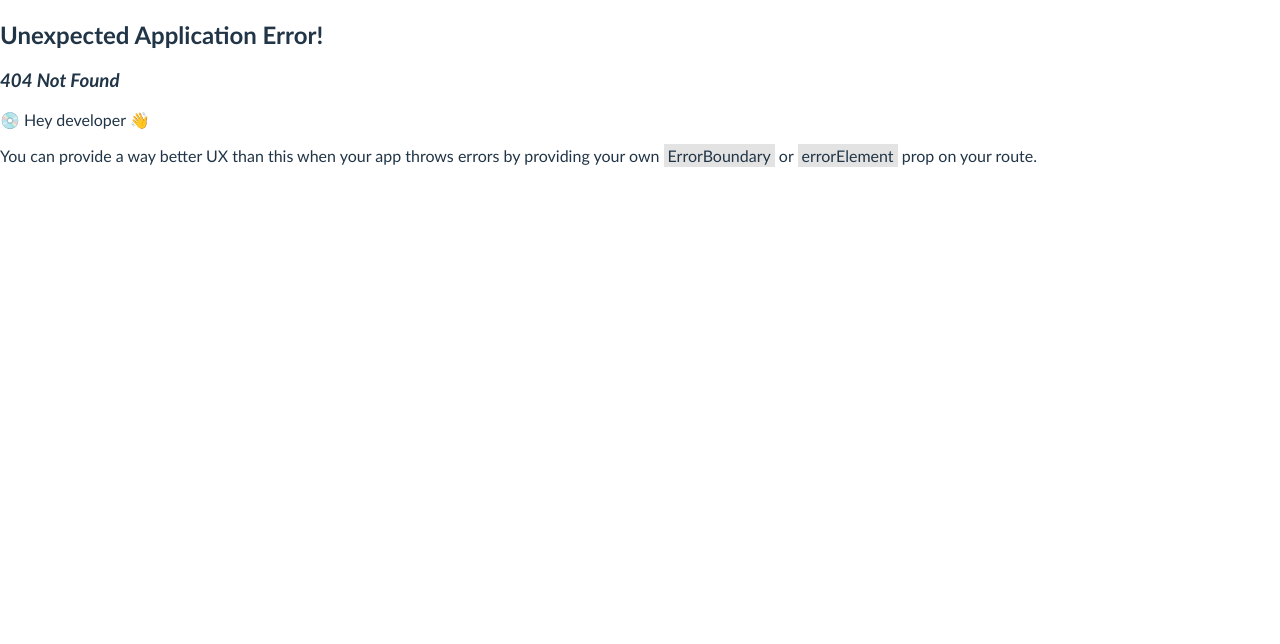
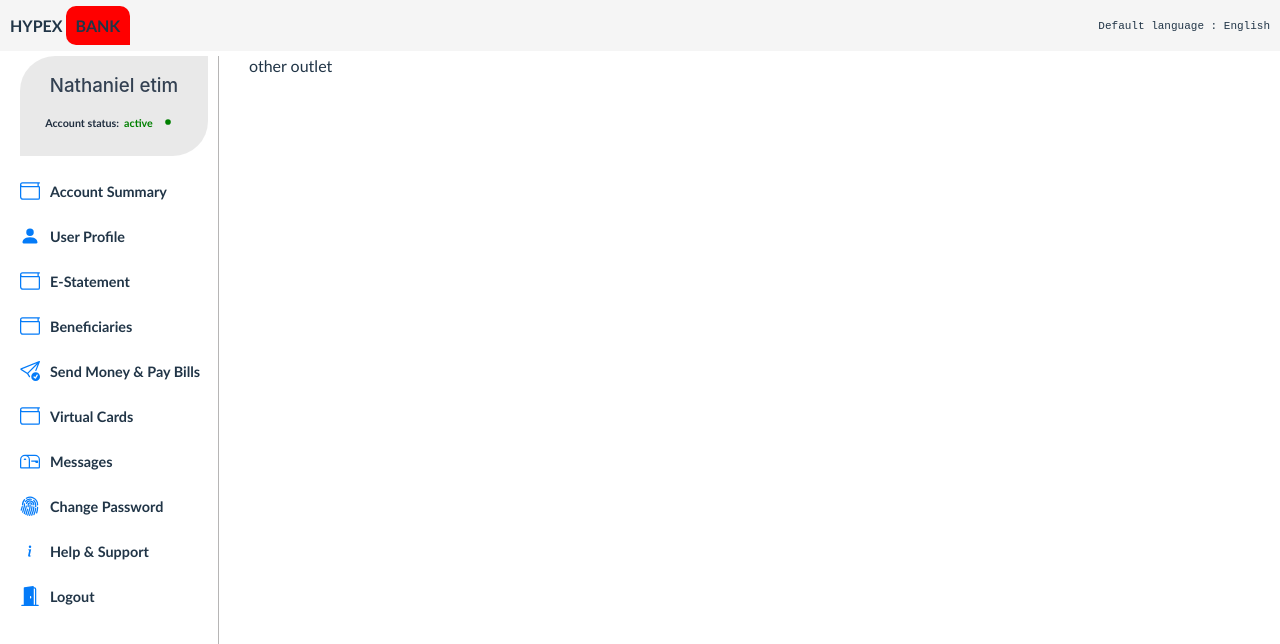
Before and after one commit to Nathaniel-Etim/mikeReactBank, a React (Vite) app: page /logedIn in a window 1280 px wide. Before the commit this address had no page. Shown: the top 644 px of the page. Built offline with nearby package versions, Linux system fonts and the light colour scheme.

Commit message:
login and dashboard

```diff
--- a/package.json
+++ b/package.json
@@ -27,5 +27,9 @@
     "eslint-plugin-react-hooks": "^4.6.0",
     "eslint-plugin-react-refresh": "^0.4.1",
     "vite": "^4.4.0"
-  }
+  },
+  "main": "vite.config.js",
+  "author": "",
+  "license": "ISC",
+  "description": ""
 }
--- a/src/App.jsx
+++ b/src/App.jsx
@@ -10,6 +10,7 @@ import AboutPage from "./pages/aboutPage/aboutPage";
 import ContactPage from "./pages/contactPage/ContactPage";
 import LoginPage from "./pages/loginPage/LoginPage";
 import LoanPage from "./pages/loanpage/LoanPage";
+import LogedInNavBar from "./components/logedinComponent/logedinNavBar/logedInNavBar";
 
 const router = createBrowserRouter(
   createRoutesFromElements(
@@ -20,7 +21,13 @@ const router = createBrowserRouter(
         <Route path="Contact" element={<ContactPage />} />
         <Route path="Loan" element={<LoanPage />} />
       </Route>
+      {/* route to the login page */}
       <Route path="Login" element={<LoginPage />} />
+
+      {/* route to when user is logedin */}
+      <Route path="logedIn" element={<LogedInNavBar />}>
+        {/*  */}
+      </Route>
     </>
   )
 );
--- /dev/null
+++ b/src/components/logedinComponent/UserNavBar.jsx
@@ -0,0 +1,33 @@
+import React from "react";
+import NavBar from "../navComponent/navBar";
+import { styled } from "styled-components";
+import UserSideBar from "./loggedinMenu/userMenu";
+
+function UserNavBar() {
+  return (
+    <UserLogedinContainer>
+      <NavBar />
+      <UserSection>
+        <UserSideBar />
+        <div>other outlet</div>
+      </UserSection>
+    </UserLogedinContainer>
+  );
+}
+
+export default UserNavBar;
+
+const UserLogedinContainer = styled.div`
+  display: flex;
+  flex-direction: column;
+  width: 100%;
+`;
+
+const UserSection = styled.div`
+  display: flex;
+  flex-direction: row;
+  gap: 30px;
+  padding: 5px 10px;
+  height: 90vh;
+  overflow: hidden;
+`;
--- /dev/null
+++ b/src/components/logedinComponent/logedinNavBar/logedInNavBar.jsx
@@ -0,0 +1,12 @@
+import React from "react";
+import UserNavBar from "../UserNavBar";
+
+function LogedInNavBar() {
+  return (
+    <>
+      <UserNavBar />
+    </>
+  );
+}
+
+export default LogedInNavBar;
--- /dev/null
+++ b/src/components/logedinComponent/loggedinMenu/userMenu.jsx
@@ -0,0 +1,171 @@
+import React, { useState } from "react";
+import { styled } from "styled-components";
+import {
+  BsWallet,
+  BsPersonFill,
+  BsSendCheck,
+  BsMailbox,
+  BsFingerprint,
+  BsInfo,
+  BsDoorOpenFill,
+  BsDot,
+} from "react-icons/bs";
+// import {B} from "react-icons/bi"
+
+function UserSideBar() {
+  const [menuItem, setMenuUtem] = useState([
+    {
+      icon: <BsWallet className="icon" />,
+      Text: "Account Summary",
+    },
+    {
+      icon: <BsPersonFill className="icon" />,
+      Text: "User Profile",
+    },
+    {
+      icon: <BsWallet className="icon" />,
+      Text: "E-Statement",
+    },
+    {
+      icon: <BsWallet className="icon" />,
+      Text: "Beneficiaries",
+    },
+    {
+      icon: <BsSendCheck className="icon" />,
+      Text: "Send Money & Pay Bills",
+    },
+    {
+      icon: <BsWallet className="icon" />,
+      Text: "Virtual Cards",
+    },
+    {
+      icon: <BsMailbox className="icon" />,
+      Text: "Messages",
+    },
+    {
+      icon: <BsFingerprint className="icon" />,
+      Text: "Change Password",
+    },
+    {
+      icon: <BsInfo className="icon" />,
+      Text: "Help & Support",
+    },
+    {
+      icon: <BsDoorOpenFill className="icon" />,
+      Text: "Logout",
+    },
+  ]);
+
+  return (
+    <SideBar>
+      <UserDetails>
+        <h3>Nathaniel etim</h3>
+        <h6>
+          Account status:
+          <span className="type-active">
+            active <BsDot className="icon " />
+          </span>
+        </h6>
+      </UserDetails>
+
+      {menuItem.map((item, index) => (
+        <SideBarMenu key={index}>
+          {item.icon}
+          <h6>{item.Text}</h6>
+        </SideBarMenu>
+      ))}
+    </SideBar>
+  );
+}
+export default UserSideBar;
+
+const SideBar = styled.div`
+  display: flex;
+  flex-direction: column;
+  box-sizing: border-box;
+  border-right: 0.6px solid #8b89899f;
+  height: 90vh;
+  gap: 25px;
+  width: 209px;
+  overflow-y: scroll;
+  padding: 0 10px;
+
+  &::-webkit-scrollbar {
+    display: none;
+  }
+`;
+
+const UserDetails = styled.div`
+  display: flex;
+  align-items: center;
+  justify-content: center;
+  background-color: #8080802c;
+  flex-direction: column;
+  border-radius: 35px 0;
+  padding: 10px;
+  height: 100px;
+  gap: 10px;
+  box-sizing: border-box;
+
+  & h3 {
+    font-family: "Avenir Next W01", "Proxima Nova W01", "Rubik", -apple-system,
+      system-ui, BlinkMacSystemFont, "Segoe UI", Roboto, "Helvetica Neue", Arial,
+      sans-serif;
+    font-weight: 500;
+    line-height: 1.2;
+    color: #334152;
+    margin: 0;
+  }
+
+  & h6 {
+    display: flex;
+    flex-direction: row;
+    align-items: center;
+    margin: 0;
+    gap: 5px;
+    color: #212f40;
+
+    & span {
+      display: flex;
+      flex-direction: row;
+      align-items: center;
+      color: green;
+
+      & .icon {
+        font-size: 30px;
+      }
+    }
+
+    & .type-active {
+      color: green;
+    }
+
+    & .type-inactive {
+      color: red;
+    }
+  }
+`;
+
+const SideBarMenu = styled.div`
+  display: flex;
+  flex-direction: row;
+  align-items: center;
+  gap: 10px;
+  cursor: pointer;
+  transition: transform 0.3s;
+
+  &:hover {
+    transform: translateX(10px);
+  }
+
+  & h6 {
+    margin: 0;
+    font-size: 0.9rem;
+  }
+
+  & .icon {
+    width: 20px;
+    height: 20px;
+    color: #047bf8;
+  }
+`;
--- a/src/components/loginPageDetails/LoginContainer.jsx
+++ b/src/components/loginPageDetails/LoginContainer.jsx
@@ -11,7 +11,6 @@ function LoginContainer() {
           HYPEX <h4> BANK</h4>{" "}
         </BankName>
         <h5>Internet Banking Login</h5>
-
         <LoginInput />
       </CardComponent>
     </LoginPage>
--- a/src/components/loginPageDetails/LoginInput.jsx
+++ b/src/components/loginPageDetails/LoginInput.jsx
@@ -1,31 +1,39 @@
 import React from "react";
 import { BsFingerprint, BsPersonCircle } from "react-icons/bs";
 import { styled } from "styled-components";
+import { Btn } from "../homecontent/homeLogin";
+import { useNavigate } from "react-router-dom";
 
 function LoginInput() {
+  const navigate = useNavigate();
+
+  function onLogUserInHandelerFn() {
+    navigate("/logedIn");
+  }
+
   return (
     <BottomContainer>
-      <div>
+      <LabelWrapper>
         <label>Account No:</label>
         <InputWrapper>
           <BsPersonCircle className="icon" />
-          <input type="number" maxLength={11} placeholder="1234567890" />
+          <CustomInput type="text" pattern="[0-9]*" placeholder="1234567890" />
         </InputWrapper>
-      </div>
-      <div>
+      </LabelWrapper>
+      <LabelWrapper>
         <label>Password:</label>
         <InputWrapper>
           <BsFingerprint className="icon" />
-          <input type="number" maxLength={11} placeholder="1234567890" />
+          <CustomInput type="text" pattern="[0-9]*" placeholder="1234567890" />
         </InputWrapper>
-      </div>
-      <div>
-        <div>
-          <input type="checkbox" checked />
+      </LabelWrapper>
+      <LastDiv>
+        <CheckBox>
+          <input type="checkbox" />
           <label>Remember me</label>
-        </div>
-        <h6>Login</h6>
-      </div>
+        </CheckBox>
+        <Btn onClick={onLogUserInHandelerFn}>Login</Btn>
+      </LastDiv>
       <p>Forgotten password ?</p>
     </BottomContainer>
   );
@@ -41,12 +49,89 @@ const BottomContainer = styled.div`
   flex-direction: column;
   align-items: center;
   gap: 20px;
+
+  & p {
+    display: flex;
+    flex-direction: column;
+    align-items: center;
+    color: blue;
+    text-decoration: underline;
+    cursor: pointer;
+  }
+`;
+
+const LabelWrapper = styled.div`
+  display: flex;
+  flex-direction: column;
+  align-items: flex-start;
+  gap: 5px;
+  width: 90%;
+
+  & label {
+    font-size: large;
+    color: #3e3c3c;
+    font-family: Arial, Helvetica, sans-serif;
+    font-weight: 400;
+    margin-left: 50px;
+  }
 `;
 
 const InputWrapper = styled.div`
-  background-color: red;
   display: flex;
   gap: 10px;
   flex-direction: row;
   align-items: center;
+  width: 100%;
+
+  & .icon {
+    width: 40px;
+    height: 40px;
+    color: #047bf8;
+  }
 `;
+
+const CustomInput = styled.input`
+  outline: none;
+  background-color: whitesmoke;
+  border-radius: 3px;
+  height: 30px;
+  width: 80%;
+  border: 2px solid #dde2ec;
+  background-clip: padding-box;
+  color: #495057;
+  padding: 0.375rem 0.75rem;
+
+  .no-spinner::-webkit-inner-spin-button,
+  .no-spinner::-webkit-outer-spin-button {
+    -webkit-appearance: none;
+    margin: 0;
+  }
+
+  & :focus {
+    outline: none;
+  }
+`;
+
+const LastDiv = styled.div`
+  display: flex;
+  flex-direction: row;
+  align-items: flex-start;
+  width: 75%;
+  padding: 10px;
+  box-sizing: border-box;
+  border-top: 1px solid gray;
+  justify-content: space-between;
+`;
+
+const CheckBox = styled.div`
+  display: flex;
+  flex-direction: row;
+  align-items: center;
+  font-family: "Avenir Next W01", "Proxima Nova W01", "Rubik", -apple-system,
+    system-ui, BlinkMacSystemFont, "Segoe UI", Roboto, "Helvetica Neue", Arial,
+    sans-serif;
+  font-size: 0.9rem;
+  font-weight: 400;
+  line-height: 1.5;
+  color: #3e4b5b;
+`;
```
Also changed, not shown: 1 other file (tests, documents, lock files or other folders).
